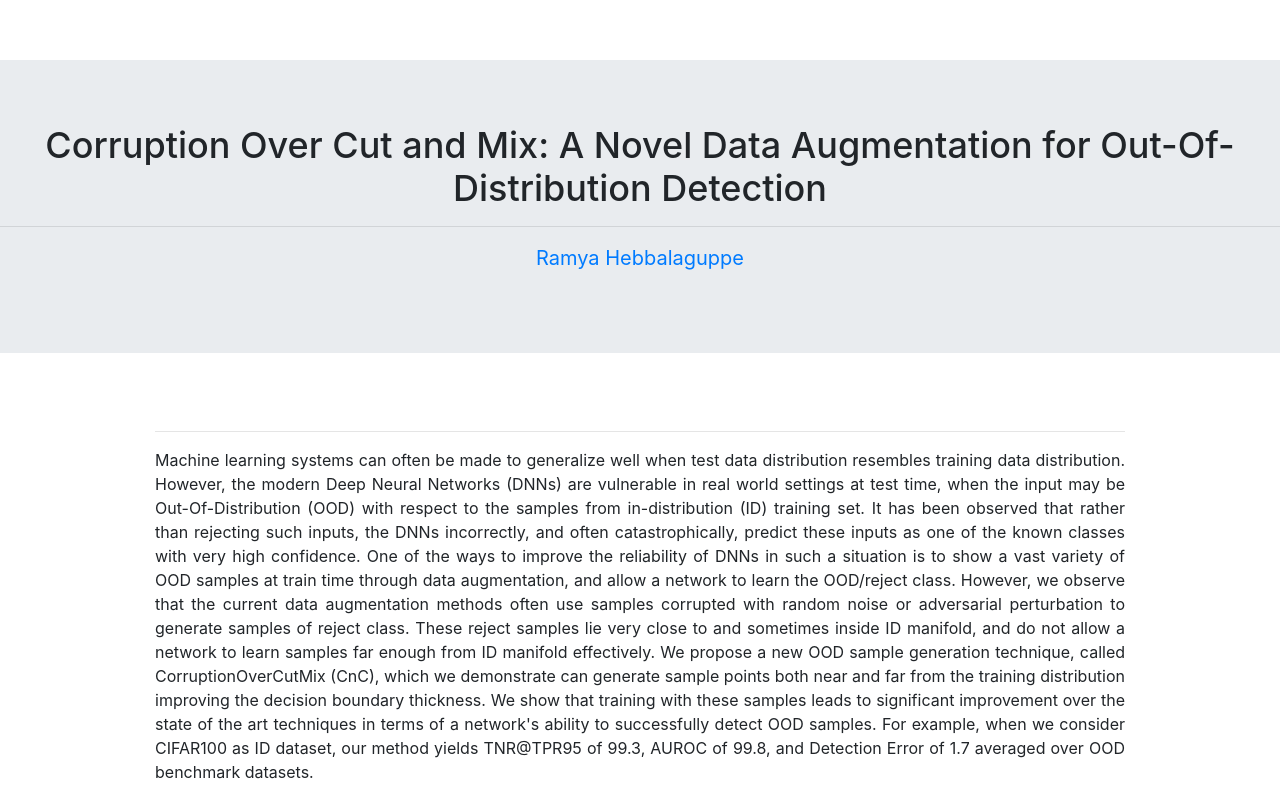
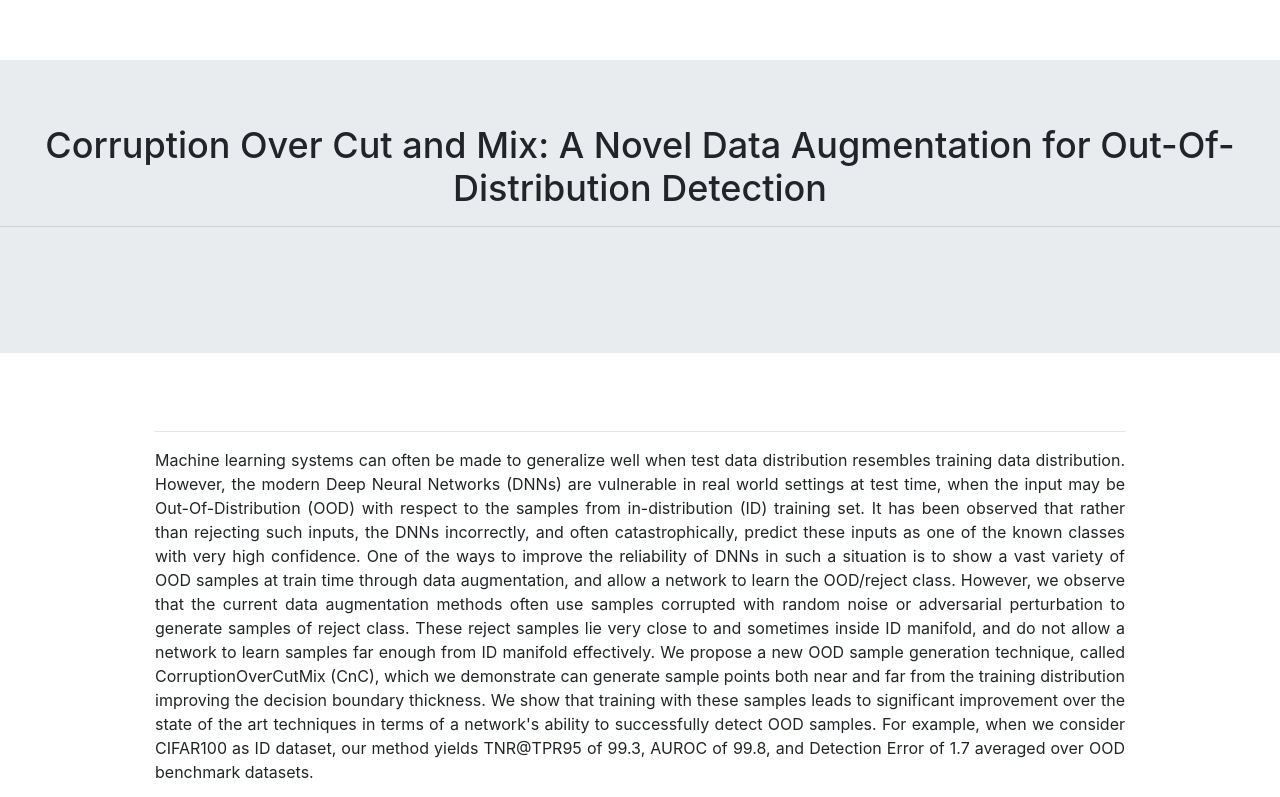
Before and after one commit to CorruptionsOverCutMix/Corruption-Over-Cut-and-Mix, a plain HTML site: page index.html in a window 1280 px wide. Shown: the top 797 px of the page. Drawn offline with nearby package versions, Linux system fonts and the light colour scheme.

Commit message:
Update index.html

```diff
--- a/index.html
+++ b/index.html
@@ -17,7 +17,7 @@
     <meta name="viewport" content="width=device-width, initial-scale=1">
     <meta name="description"
           content="Corruption Over Cut and Mix: A Novel Data Augmentation for Out-Of-Distribution Detection">
-    <meta name="author" content="Ramya Hebbalaguppe">
+    <meta name="author" content="">
 
     <title>Corruption Over Cut and Mix: A Novel Data Augmentation for Out-Of-Distribution Detection</title>
     <!-- Bootstrap core CSS -->
@@ -36,7 +36,7 @@
     <h2>Corruption Over Cut and Mix: A Novel Data Augmentation for Out-Of-Distribution Detection</h2>
     <hr>
     <p class="authors">
-        <a href="https://scholar.google.co.in/citations?user=IJjnjZIAAAAJ&hl=en"> Ramya Hebbalaguppe</a></br>
+        <a href=""> </a></br>
     </p>
 <!--     <div class="btn-group" role="group" aria-label="Top menu">
         <a class="btn btn-primary" href="PoseFromGraph.pdf">Paper</a>
```
